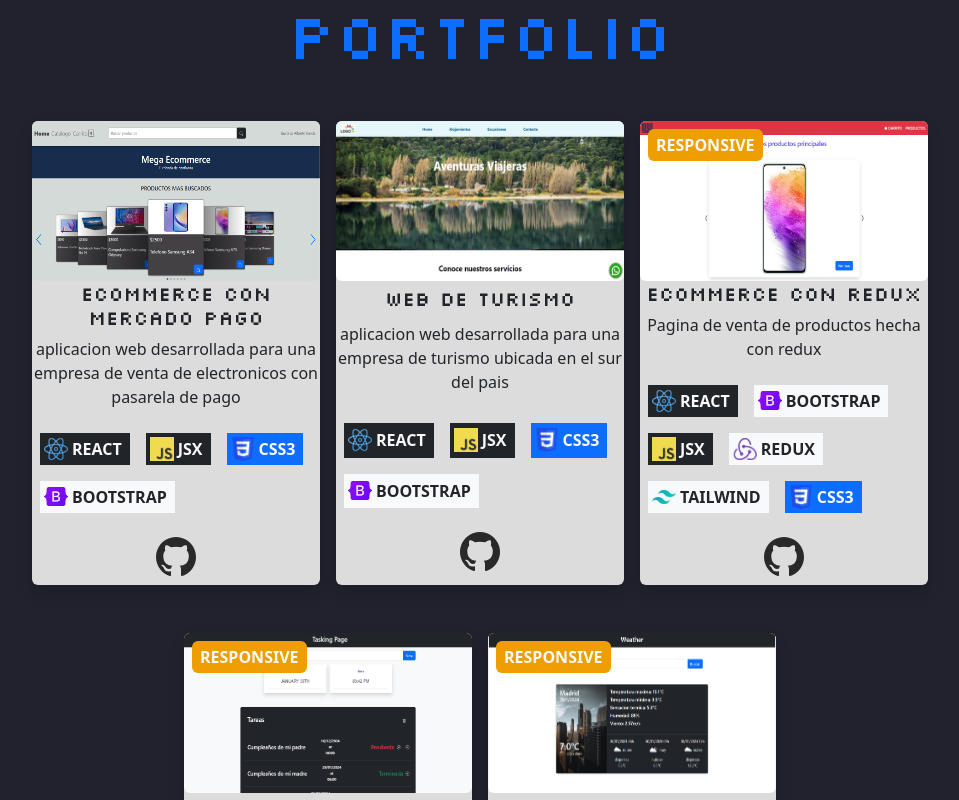
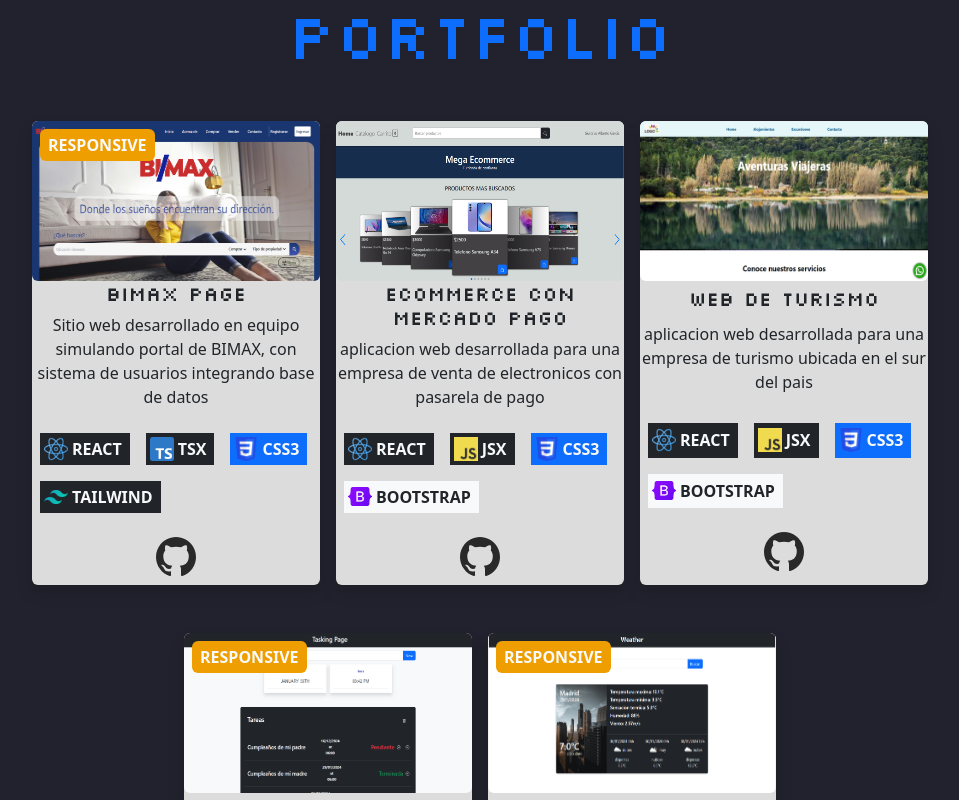
Before and after one commit to francogarcia02/Franco_Garcia-portfolio, a React (Create React App) app: page / in a window 1280 px wide. Shown: the part 980-1780 px from the top of the page, without its empty margins (160-1119 px from the left). Built offline with nearby package versions, Linux system fonts and the light colour scheme.

Commit message:
Portfolio Update

```diff
--- a/src/components/Contacto/Contacto.jsx
+++ b/src/components/Contacto/Contacto.jsx
@@ -13,7 +13,7 @@
                 <div className="d-flex flex-wrap align-items-center mb-2">
                     <Linkedin className="text-light me-1"/>
                     <p className="text-light m-0 me-1">Linkedin</p>
-                    <a className="text-green" href="www.linkedin.com/in/fran-garcia-64374623a">linkedin/fran-garcia</a>
+                    <a className="text-green" href="https://www.linkedin.com/in/francogarcia02fcg" target="_blank" rel="noopener noreferrer">linkedin/fran-garcia</a>
                 </div>
                 <div className="d-flex flex-wrap align-items-center mb-2">
                     <Envelope className="text-light me-1"/>
--- a/src/components/NavBar/NavBar.jsx
+++ b/src/components/NavBar/NavBar.jsx
@@ -21,13 +21,13 @@
             <div className="collapse navbar-collapse w-100 align-items-start" id="navbarSuportedContent">
                 <ul className="font-game_bold navbar-nav d-flex w-100 justify-content-center align-items-center flex-md-row text-center text-md-center">
                     <li className="p-2">
+                        <a href="#Portfolio" className=" text-uppercase text-decoration-none">Portfolio</a>
+                    </li>
+                    <li className="p-2">
                         <a href="#Sobre-mi" className=" text-uppercase text-decoration-none" aria-current="page">Sobre mi</a>
                     </li>
                     <li className="p-2">
                         <a href="#Habilidades" className=" text-uppercase text-decoration-none">Skills</a>
-                    </li>
-                    <li className="p-2">
-                        <a href="#Portfolio" className=" text-uppercase text-decoration-none">Portfolio</a>
                     </li>
                     <li className="p-2">
                         <a href="#Estudios" className=" text-uppercase text-decoration-none">Estudios</a>
--- a/src/components/Portfolio/Portfolio.jsx
+++ b/src/components/Portfolio/Portfolio.jsx
@@ -1,6 +1,8 @@
 import {Github} from 'react-bootstrap-icons';
 import Responsive from './Responsive';
 import React from '../Skills-items/React';
+import Typescript from '../Skills-items/Typescript';
+import TailWind from '../Skills-items/TailWind';
 import Jsx from '../Skills-items/Jsx';
 import Css from '../Skills-items/Css';
 import Bootstrap from '../Skills-items/Bootstrap';
@@ -12,6 +14,25 @@
         <div id="Portfolio" className="space grid-default ">
             <h1 className="display-3 text-primary mb-5 mt-5 font-game">PORTFOLIO</h1>
             <div className=" d-flex flex-wrap justify-content-center align-items-start mx-auto">
+                <div className="card-bg d-grid ms-2 me-2 mb-5 max-width shadow rounded position-relative">
+                    <Responsive/>
+                    <Suspense fallback={<div>Loading...</div>}>
+                        <LazyImg classes={'img-width rounded'} url={"assets/img/portfolio/BIMAX-REARMADO.png"}/>
+                    </Suspense>
+                    <h3 className="h5 font-game text-dark text-uppercase">bimax page</h3>
+                    <p className="text-dark">Sitio web desarrollado en equipo simulando portal de BIMAX, con sistema de usuarios integrando base de datos</p>
+                    <div className="d-flex flex-wrap mb-2">
+                        <React/>
+                        <Typescript/>
+                        <Css/>
+                        <TailWind/>
+                    </div>
+                    <div className="d-flex justify-content-center">
+                        <a className="d-flex justify-content-center" href="https://github.com/Qarola/inmobiliaria-bonpland-id-for-ideas">
+                            <Github className="git-icon m-2"/>
+                        </a>
+                    </div>
+                </div>
                 <div className="card-bg d-grid ms-2 me-2 mb-5 max-width shadow rounded">
                     <Suspense fallback={<div>Loading...</div>}>
                         <LazyImg classes={'img-width rounded'} url={"assets/img/portfolio/MP-ECOMMERCE.png"}/>
@@ -44,33 +65,6 @@
                     </div>
                     <div className="d-flex justify-content-center">
                         <a className="d-flex justify-content-center" href="https://github.com/francogarcia02/React-AventurasViajeras">
-                            <Github className="git-icon m-2"/>
-                        </a>
-                    </div>
-                </div>
-                <div className="card-bg d-grid ms-2 me-2 mb-5 max-width shadow rounded position-relative">
-                    <Responsive/>
-                    <Suspense fallback={<div>Loading...</div>}>
-                        <LazyImg classes={'img-width rounded'} url={"assets/img/portfolio/REDUX-ECOMMERCE.png"}/>
-                    </Suspense>
-                    <h3 className="h5 font-game text-dark text-uppercase">ecommerce con redux</h3>
-                    <p className="text-dark pe-1 ps-1">Pagina de venta de productos hecha con redux</p>
-                    <div className="d-flex flex-wrap mb-2">
-                        <React/>
-                        <Bootstrap/>
-                        <Jsx/>
-                        <div className="bg-light m-2 p-1 d-flex align-items-center justify-content-center">
-                            <img className="icon-width me-1" src="assets/img/logos/REDUX.png" alt="html"/>
-                            <p className="text-dark m-0 me-1 text-bold text-uppercase">redux</p>
-                        </div>
-                        <div className="bg-light m-2 p-1 d-flex align-items-center justify-content-center">
-                            <img className="icon-width me-1" src="assets/img/logos/TAILWIND.png" alt="html"/>
-                            <p className="text-dark m-0 me-1 text-bold text-uppercase">tailwind</p>
-                        </div>
-                        <Css/>
-                    </div>
-                    <div className="d-flex justify-content-center">
-                        <a className="d-flex justify-content-center" href="https://github.com/francogarcia02/React-OpenWeatherMap">
                             <Github className="git-icon m-2"/>
                         </a>
                     </div>
--- /dev/null
+++ b/src/components/Skills-items/TailWind.jsx
@@ -0,0 +1,10 @@
+const TailWind = () =>{
+    return(
+        <div className="bg-dark m-2 p-1 d-flex align-items-center justify-content-center">
+            <img className="icon-width me-1" src="assets/img/logos/TAILWIND.png" alt="html"/>
+            <p className="text-light m-0 me-1 text-bold text-uppercase">TailWind</p>
+        </div>
+    )
+}
+
+export default TailWind
--- /dev/null
+++ b/src/components/Skills-items/Typescript.jsx
@@ -0,0 +1,10 @@
+const Typescript = () =>{
+    return(
+        <div className="bg-dark m-2 p-1 d-flex align-items-center justify-content-center">
+            <img className="icon-width me-1" src="assets/img/logos/TYPESCRIPT.png" alt="html"/>
+            <p className="text-light m-0 me-1 text-bold text-uppercase">Tsx</p>
+        </div>
+    )
+}
+
+export default Typescript
--- a/src/components/Skills/Skills.jsx
+++ b/src/components/Skills/Skills.jsx
@@ -5,6 +5,8 @@
 import JavaScript from '../Skills-items/JavaScript';
 import React from '../Skills-items/React';
 import Jsx from '../Skills-items/Jsx';
+import Typescript from '../Skills-items/Typescript';
+import TailWind from '../Skills-items/TailWind';
 
 const Skills = () =>{
     return(
@@ -24,12 +26,14 @@
                 <div className="d-flex flex-wrap justify-content-center">
                     <Bootstrap/>
                     <React/>
+                    <TailWind/>
                 </div>
             </div>
             <div>
                 <h1 className="text-light display-5 mb-2">herramientas</h1>
                 <div className="d-flex flex-wrap justify-content-center">
                     <Jsx/>
+                    <Typescript/>
                 </div>
             </div>
         </div>
```
Also changed, not shown: public/assets/img/logos/TYPESCRIPT.png (added), public/assets/img/portfolio/BIMAX-REARMADO.png (added).
